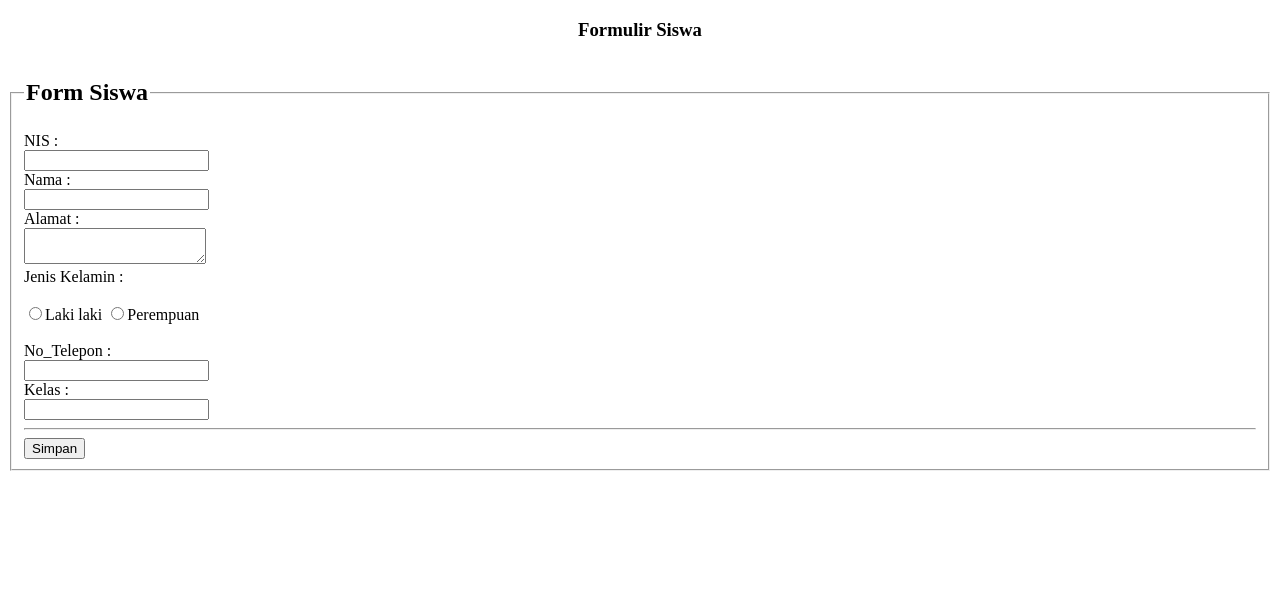
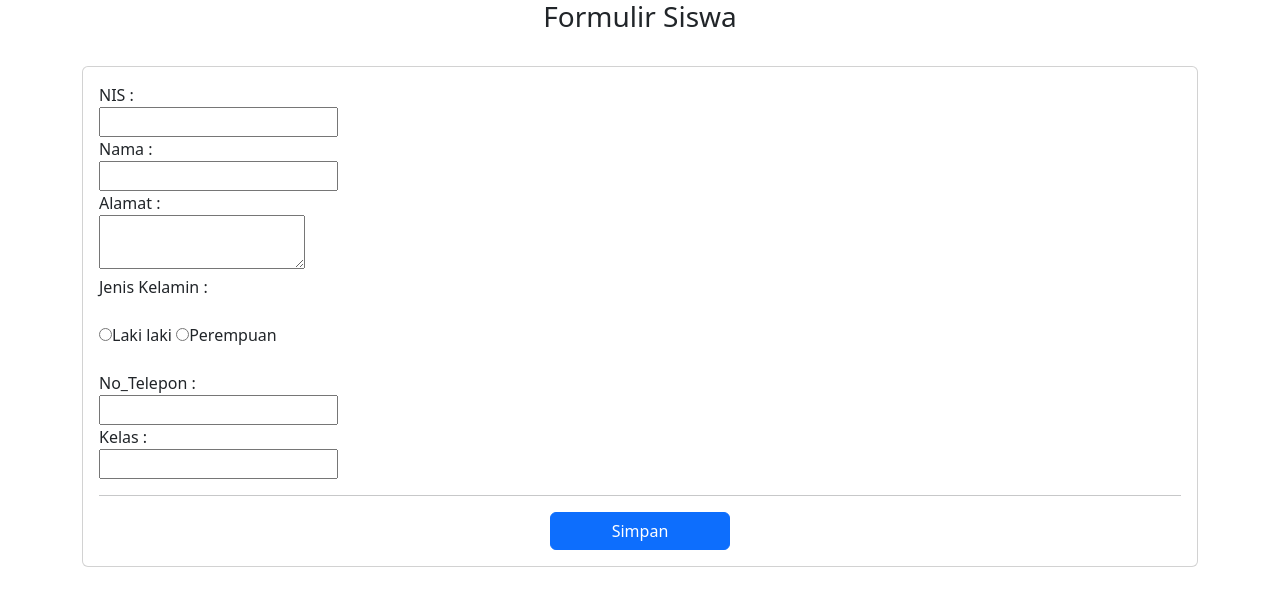
Before and after one commit to Rinagustisya/App-sistem-informasi, a PHP site: page /form.php in a window 1280 px wide. Shown: the top 606 px of the page. Run offline with PHP 8.4, Linux system fonts and the light colour scheme.

Commit message:
style : tambahin container

```diff
--- a/ui/form.php
+++ b/ui/form.php
@@ -29,12 +29,18 @@
     <meta charset="UTF-8">
     <meta name="viewport" content="width=device-width, initial-scale=1.0">
     <title>Formulir Siswa</title>
+
+    <!-- bootstrap -->
+    <link href="https://cdn.jsdelivr.net/npm/bootstrap@5.3.1/dist/css/bootstrap.min.css" rel="stylesheet" integrity="sha384-4bw+/aepP/YC94hEpVNVgiZdgIC5+VKNBQNGCHeKRQN+PtmoHDEXuppvnDJzQIu9" crossorigin="anonymous">
+
 </head>
 <body>
     <header><h3 align="center">Formulir Siswa</h3></header>
+    <br>
     <form action = "proses_pendaftaran.php" method = "POST">
-        <fieldset>
-            <legend><h2>Form Siswa</h2></legend>
+    <div class="container">
+    <div class="card">
+    <div class="card-body">
             <div>
                 <label for="nis"> NIS : </label><br>
                 <input type = "text" name = "nis" value = "<?php if(isset($_GET['nis'])) {$siswa['nis'];}?>"/>
@@ -71,10 +77,12 @@
                 <input type = "text" name = "kelas" value = "<?php if(isset($_GET['nis'])) {$siswa['kelas'];}?>"/>
             </div>
             <hr>
-            <div>
-                <input type= "submit" value ="Simpan" name="simpan">
+            <div class="d-grid gap-2 col-2 mx-auto">
+            <button type="simpan" class="btn btn-primary" value="simpan" name="simpan">Simpan</button>
             </div>
-        </fieldset>
+        </div>
+        </div>
+        </div>
     </form>
 </body>
 </html>
```
